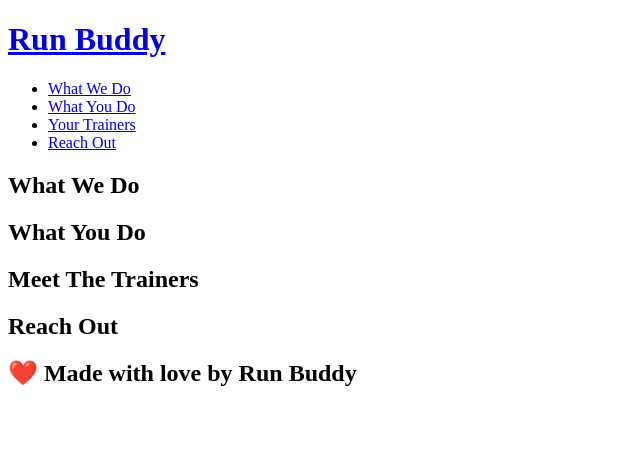
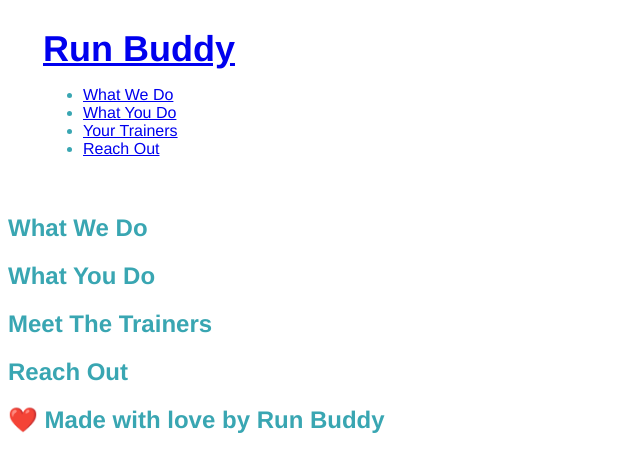
Before and after one commit to jevans1357/run-buddy, a plain HTML site: page index.html in a window 1280 px wide. Shown: the whole page, without its empty margins (0-640 px from the left). Drawn offline with Linux system fonts and the light colour scheme.

Commit message:
added sections

```diff
--- /dev/null
+++ b/assets/css/style.css
@@ -0,0 +1,16 @@
+body {
+    color: #39a6b2;
+    font-family: Helvetica, Arial, sans-serif;
+}
+
+header {
+    padding: 20px 35px;
+    background-color:39a6b2;
+}
+
+header h1 {
+    font-weight: bold;
+    font-size: 36px;
+    color: #fce138;
+    margin: 0;
+}
--- a/index.html
+++ b/index.html
@@ -2,8 +2,10 @@
 <html lang="eng">
     <head>
         <meta charset="UTF-8" />
-        <title>Run Buddy</title>
+        <title>RUN BUDDY</title>
+        <link rel="stylesheet" href="./assets/css/style.css" />
     </head>
+
     <body>
         <header>
             <h1>
```
